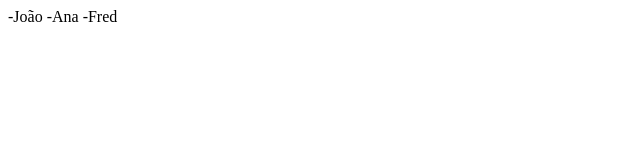
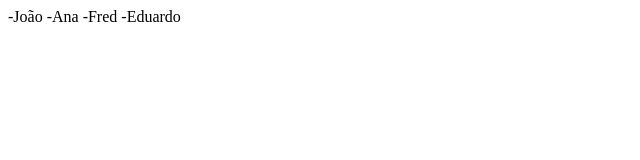
Before and after one commit to analuztx/projeto-3b1, a plain HTML site: page index.html in a window 1280 px wide. Shown: the full height of the page, 0-640 px from the left. Drawn offline with Linux system fonts and the light colour scheme.

Commit message:
Versão 5.0

```diff
--- a/index.html
+++ b/index.html
@@ -10,5 +10,6 @@
     -João
     -Ana
     -Fred
+    -Eduardo
 </body>
 </html>
```
